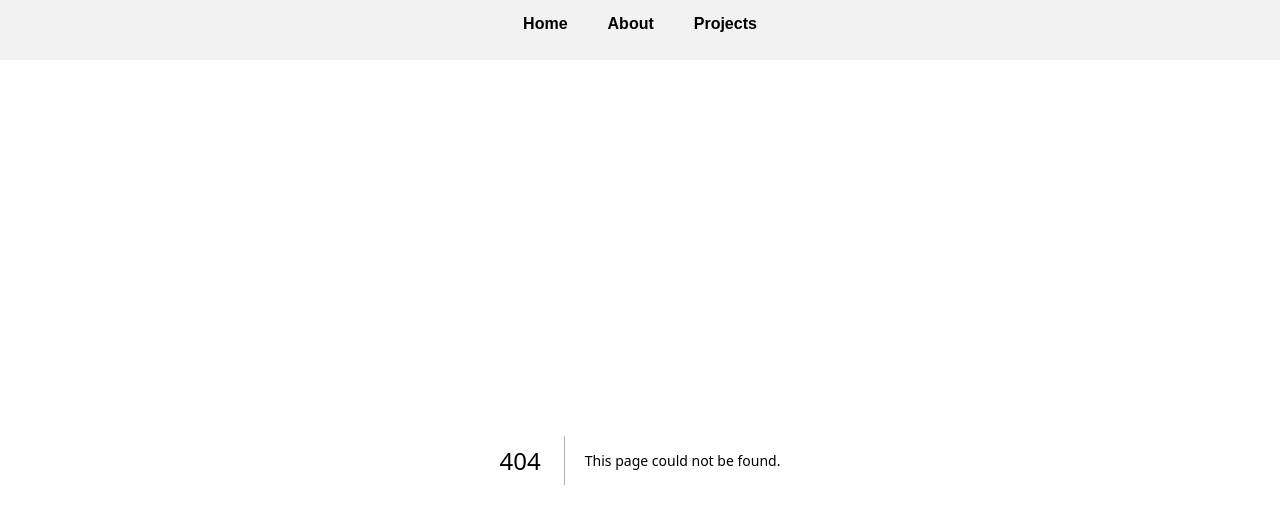
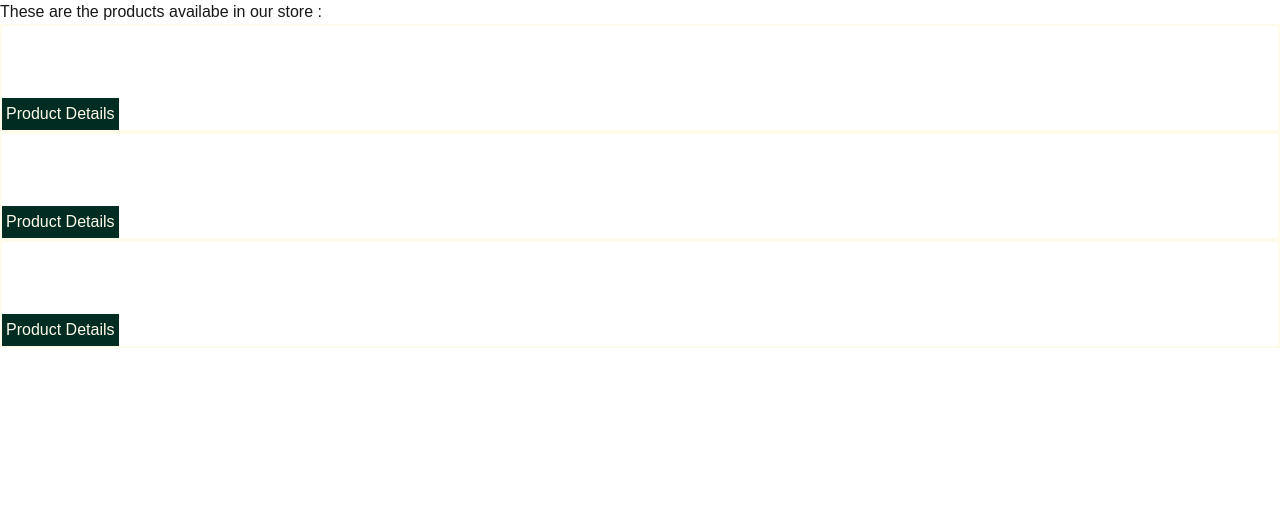
Before and after one commit to bipin-Alt/nextjsLearning, a Next.js app in the folder nextjs-learning/: page /products in a window 1280 px wide. Before the commit this address had no page. Shown: the top 524 px of the page. Built offline with nearby package versions, Linux system fonts and the light colour scheme.

Commit message:
use of [slug] in dynamic routing

```diff
--- a/nextjs-learning/Navigation.jsx
+++ /dev/null
@@ -1,12 +0,0 @@
-import Link from "next/link";
-
-function Navbar() {
-    return (
-     <div className="bg-[#f2f2f2] flex align-text-bottom  justify-center gap-10 h-15 text-black  font-bold ">
-        <Link className="mt-3" href="/home">Home</Link>
-        <Link className="mt-3" href="/about">About</Link>
-        <Link className="mt-3" href="/projects">Projects</Link>
-     </div>
-     );
-}
-export default Navbar;
--- a/nextjs-learning/src/app/about/page.jsx
+++ /dev/null
@@ -1,9 +0,0 @@
-function About() {
-    return (
-        <>
-        <h1> This is the about section.</h1>
-        </>
-     );
-}
-
-export default About;
--- a/nextjs-learning/src/app/home/page.jsx
+++ /dev/null
@@ -1,9 +0,0 @@
-function Home() {
-    return (
-        <>
-         <h1> This is the home component////</h1>
-        </>
-     );
-}
-
-export default Home;
--- a/nextjs-learning/src/app/layout.jsx
+++ b/nextjs-learning/src/app/layout.jsx
@@ -1,6 +1,5 @@
 import { Geist, Geist_Mono } from "next/font/google";
 import "./globals.css";
-import Navbar from "../../Navigation";
 
 const geistSans = Geist({
   variable: "--font-geist-sans",
@@ -24,7 +23,7 @@ export default function RootLayout({ children }) {
       className={`${geistSans.variable} ${geistMono.variable} h-full antialiased`}
     >
       <body className="min-h-full flex flex-col">
-        <Navbar/>
+
         {children}
 
         </body>
--- a/nextjs-learning/src/app/page.jsx
+++ b/nextjs-learning/src/app/page.jsx
@@ -1,11 +1,10 @@
-import Link from "next/link";
+
 
 export default function Home() {
 
   return (
     <div className="flex flex-col flex-1 items-center justify-center bg-zinc-50 font-sans dark:bg-black">
       <h1 className="text-lg text-[#f2f2f2f2] font-bold">Hello Next JS</h1>
-
     </div>
   );
 }
--- /dev/null
+++ b/nextjs-learning/src/app/products/[slug]/page.jsx
@@ -0,0 +1,9 @@
+function ProductDetails() {
+    return (
+        <>
+         <h2> This is the product details page .....</h2>
+        </>
+    );
+}
+
+export default ProductDetails;
--- /dev/null
+++ b/nextjs-learning/src/app/products/page.jsx
@@ -0,0 +1,40 @@
+import Link from "next/link";
+
+function Products() {
+  const products = [
+    {
+      id: 1,
+      title: "Redmi Note 9 Pro",
+      price: 31200,
+    },
+    {
+      id: 2,
+      title: "Lenevo Ideapad Slim 3i",
+      price: 93500,
+    },
+    {
+      id: 3,
+      title: "Iphone 17 pro max",
+      price: 350000,
+    },
+  ];
+  return (
+    <>
+      <h2>These are the products availabe in our store : </h2>
+      {products.map((product) => (
+        <div className="text-white border-2 border-amber-50" key={product.id}>
+          <p> product id : {product.id}</p>
+          <p className="text-white">{product.title}</p>
+          <p>{product.price}</p>
+          <Link href={`/products/${product.id}`}>
+            <button className="bg-emerald-950 text-amber-50 p-1 rounded-0.5xl">
+              Product Details
+            </button>
+          </Link>
+        </div>
+      ))}
+    </>
+  );
+}
+
+export default Products;
--- a/nextjs-learning/src/app/projects/page.jsx
+++ /dev/null
@@ -1,7 +0,0 @@
-function Projects() {
-    return ( <>
-     <h1>This is the project section.</h1>
-    </> );
-}
-
-export default Projects;
```
